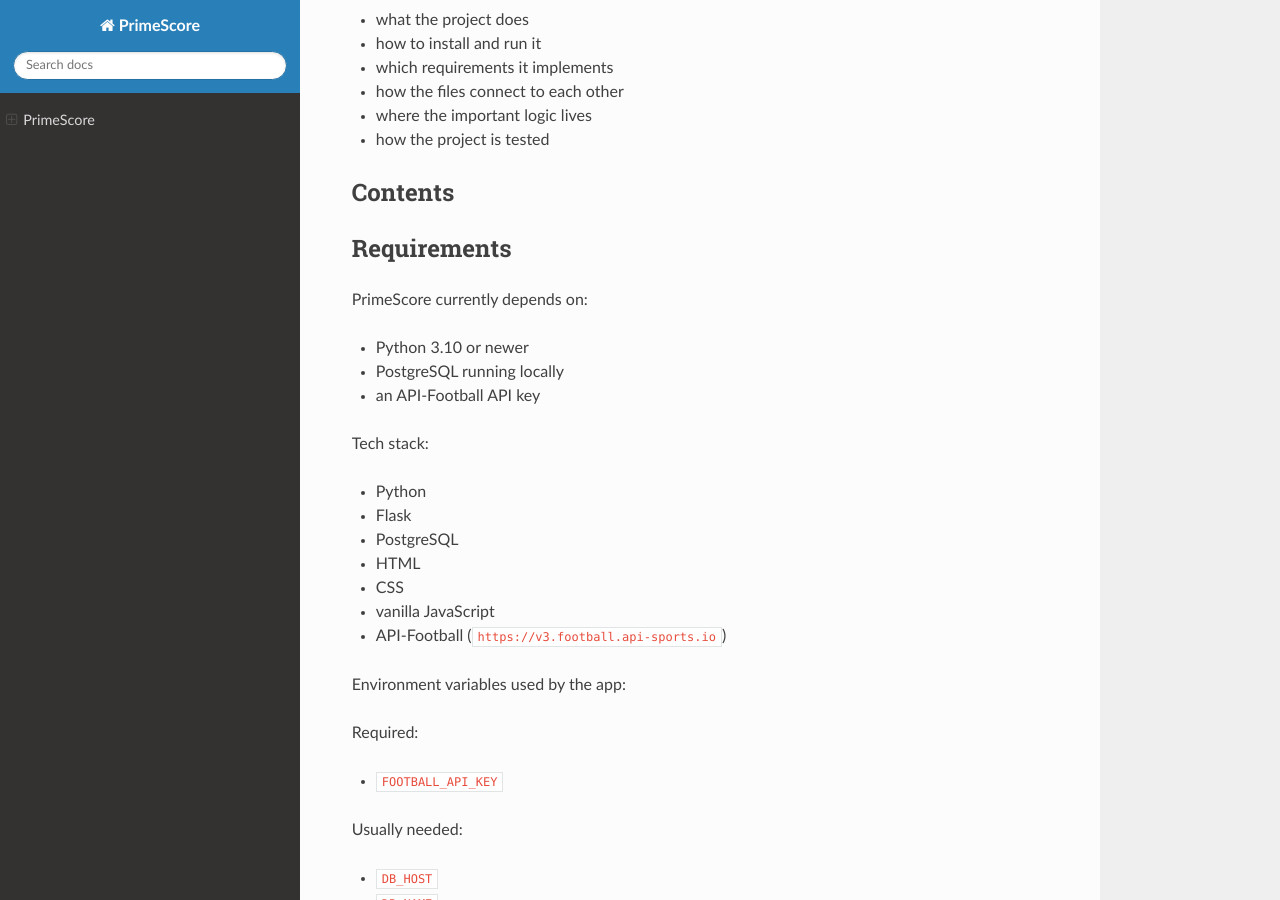
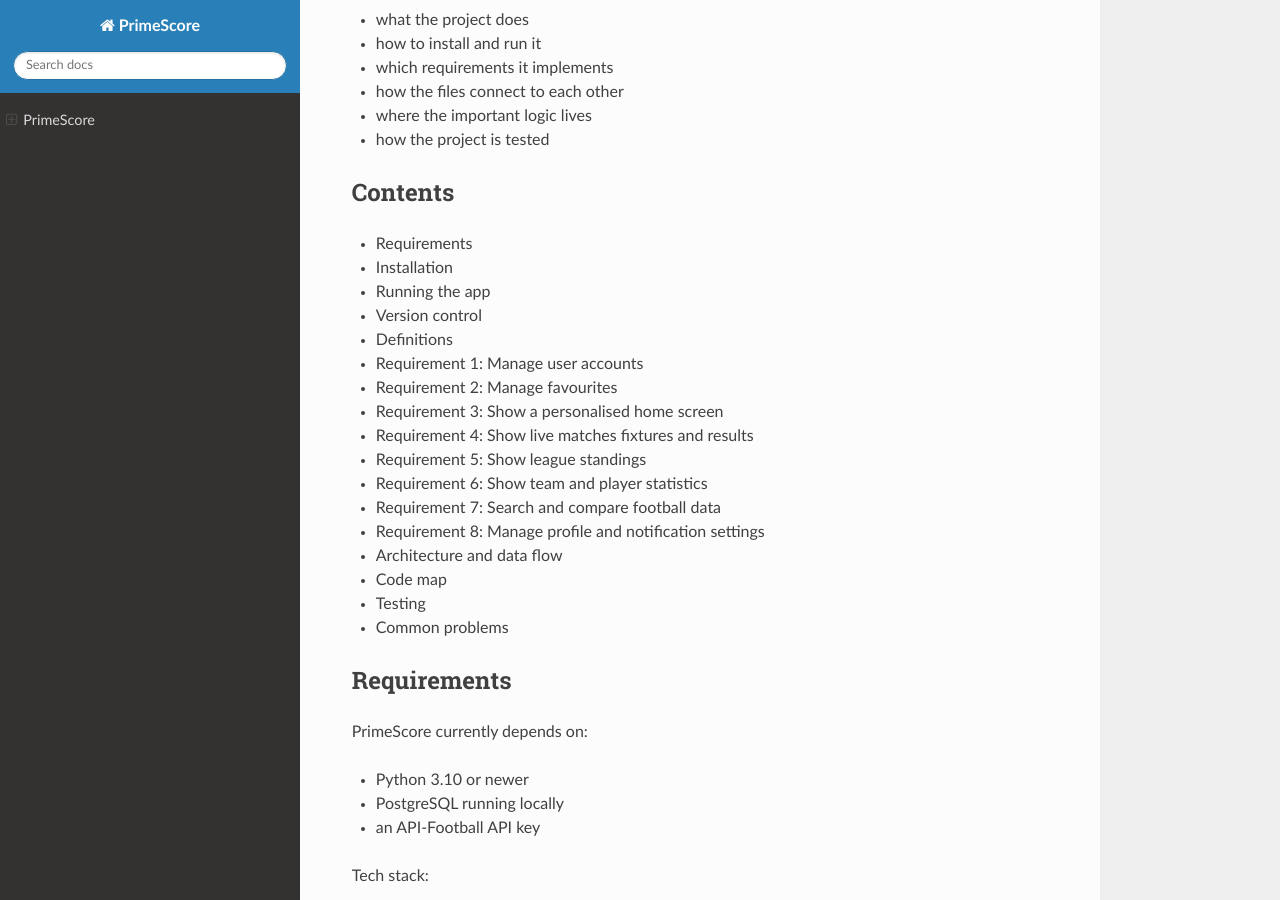
Before and after one commit to paharel411-creator/test-rtd, a Sphinx documentation site: the page built from rtd/Docs/docs/source/index.rst, in a window 1280 px wide and 900 px high, scrolled down 392 px. Built offline with Sphinx 7.4.7 and the Read the Docs theme 3.1.0, drawn with Linux system fonts in a browser that asks for light colours; some of the changed text lies outside the part shown.

Commit message:
Update index.rst

```diff
--- a/rtd/Docs/docs/source/index.rst
+++ b/rtd/Docs/docs/source/index.rst
@@ -17,10 +17,23 @@
 Contents
 --------
 
-.. contents::
-   :local:
-   :depth: 2
-
+* Requirements
+* Installation
+* Running the app
+* Version control
+* Definitions
+* Requirement 1: Manage user accounts
+* Requirement 2: Manage favourites
+* Requirement 3: Show a personalised home screen
+* Requirement 4: Show live matches fixtures and results
+* Requirement 5: Show league standings
+* Requirement 6: Show team and player statistics
+* Requirement 7: Search and compare football data
+* Requirement 8: Manage profile and notification settings
+* Architecture and data flow
+* Code map
+* Testing
+* Common problems
 
 Requirements
 ------------
@@ -68,7 +81,6 @@
 * user: ``postgres``
 * port: ``5432``
 
-
 Installation
 ------------
 
@@ -79,14 +91,12 @@
 
    cd C:\path\to\primescore
 
-
 2. Create a virtual environment
 ~~~~~~~~~~~~~~~~~~~~~~~~~~~~~~~
 
 .. code-block:: powershell
 
    py -m venv .venv
-
 
 3. Activate the virtual environment
 ~~~~~~~~~~~~~~~~~~~~~~~~~~~~~~~~~~~
@@ -95,14 +105,12 @@
 
    .\.venv\Scripts\Activate.ps1
 
-
 4. Install dependencies
 ~~~~~~~~~~~~~~~~~~~~~~~
 
 .. code-block:: powershell
 
    pip install -r requirements.txt
-
 
 5. Create the PostgreSQL database
 ~~~~~~~~~~~~~~~~~~~~~~~~~~~~~~~~~
@@ -111,14 +119,12 @@
 
    psql -U postgres -c "CREATE DATABASE primescore;"
 
-
 6. Load the schema
 ~~~~~~~~~~~~~~~~~~
 
 .. code-block:: powershell
 
    psql -U postgres -d primescore -f db\schema.sql
-
 
 7. Set environment variables for the current PowerShell session
 ~~~~~~~~~~~~~~~~~~~~~~~~~~~~~~~~~~~~~~~~~~~~~~~~~~~~~~~~~~~~~~~
@@ -131,7 +137,6 @@
    $env:DB_USER="postgres"
    $env:DB_PASSWORD="YOUR_POSTGRES_PASSWORD"
    $env:DB_PORT="5432"
-
 
 Running the app
 ---------------
@@ -152,7 +157,6 @@
 .. code-block:: python
 
    app.run(host="0.0.0.0", port=5000, debug=debug_mode)
-
 
 Version control
 ---------------
@@ -180,7 +184,6 @@
    git commit -m "Add favourites route tests and update matrix"
    git push origin feature/short-description
 
-
 Definitions
 -----------
 
@@ -195,24 +198,20 @@
 * optional display name
 * optional bio
 
-
 B. Favourite team
 ~~~~~~~~~~~~~~~~~
 
 A favourite team is a club selected by the user so the app can show team-focused fixtures, results, live matches, and comparisons.
-
 
 C. Favourite player
 ~~~~~~~~~~~~~~~~~~~
 
 A favourite player is a player selected by the user so the app can show player cards and player statistics on the home screen and in comparison tools.
 
-
 D. Favourite league
 ~~~~~~~~~~~~~~~~~~~
 
 A favourite league is a saved competition such as the Premier League, Serie A, or La Liga. Favourite leagues drive the league-table section and can also be cycled on the home page.
-
 
 E. Match
 ~~~~~~~~
@@ -222,7 +221,6 @@
 * live
 * not started
 * finished
-
 
 F. Statistics
 ~~~~~~~~~~~~~
@@ -236,7 +234,6 @@
 * draws
 * losses
 * clean sheets
-
 
 Requirement 1: Manage user accounts
 -----------------------------------
@@ -264,7 +261,6 @@
 * ``templates/pages/login_page.html``
 * ``static/js/auth_handlers.js``
 
-
 Requirement 2: Manage favourites
 --------------------------------
 
@@ -290,7 +286,6 @@
 * ``templates/pages/favourites_page.html``
 * ``static/js/favourites_handlers.js``
 
-
 Requirement 3: Show a personalised home screen
 ----------------------------------------------
 
@@ -313,7 +308,6 @@
 * ``routes/favourites_routes.py``
 * ``templates/pages/home_page.html``
 * ``static/js/home_page_handlers.js``
-
 
 Requirement 4: Show live matches fixtures and results
 -----------------------------------------------------
@@ -340,7 +334,6 @@
 * ``templates/pages/results_page.html``
 * ``static/js/match_page_handlers.js``
 
-
 Requirement 5: Show league standings
 ------------------------------------
 
@@ -362,7 +355,6 @@
 * ``services/football_api_client.py``
 * ``templates/pages/leagues_page.html``
 * ``static/js/league_search_handlers.js``
-
 
 Requirement 6: Show team and player statistics
 ----------------------------------------------
@@ -389,7 +381,6 @@
 * ``templates/pages/home_page.html``
 * ``templates/pages/compare_page.html``
 * ``static/js/comparison_handlers.js``
-
 
 Requirement 7: Search and compare football data
 -----------------------------------------------
@@ -418,7 +409,6 @@
 * ``static/js/comparison_handlers.js``
 * ``static/js/league_search_handlers.js``
 
-
 Requirement 8: Manage profile and notification settings
 -------------------------------------------------------
 
@@ -444,7 +434,6 @@
 * ``templates/pages/settings_page.html``
 * ``static/js/profile_handlers.js``
 * ``static/js/notification_handlers.js``
-
 
 Architecture and data flow
 --------------------------
@@ -506,7 +495,6 @@
 
   * centralizes DB access through pooled connections and ``DBContext``
 
-
 Code map
 --------
 
@@ -523,7 +511,6 @@
 * serve the main dashboard shell
 * define basic HTTP error handlers
 
-
 Configuration - ``config.py``
 ~~~~~~~~~~~~~~~~~~~~~~~~~~~~~
 
@@ -533,7 +520,6 @@
 * store database config
 * store session/cookie config
 * store the active football API base URL, key, timeout, and season
-
 
 Database layer - ``db/connection.py``, ``db/schema.sql``
 ~~~~~~~~~~~~~~~~~~~~~~~~~~~~~~~~~~~~~~~~~~~~~~~~~~~~~~~~
@@ -552,7 +538,6 @@
 * stores favourites
 * stores notification settings
 
-
 Authentication - ``routes/authentication_routes.py``
 ~~~~~~~~~~~~~~~~~~~~~~~~~~~~~~~~~~~~~~~~~~~~~~~~~~~~
 
@@ -569,7 +554,6 @@
 
 * ``templates/pages/login_page.html``
 * ``static/js/auth_handlers.js``
-
 
 Home and favourites - ``routes/favourites_routes.py``
 ~~~~~~~~~~~~~~~~~~~~~~~~~~~~~~~~~~~~~~~~~~~~~~~~~~~~~
@@ -591,7 +575,6 @@
 * ``static/js/home_page_handlers.js``
 * ``static/js/favourites_handlers.js``
 
-
 Match data - ``routes/match_routes.py``
 ~~~~~~~~~~~~~~~~~~~~~~~~~~~~~~~~~~~~~~~
 
@@ -609,7 +592,6 @@
 * ``templates/pages/fixtures_page.html``
 * ``templates/pages/results_page.html``
 * ``static/js/match_page_handlers.js``
-
 
 Standings and statistics - ``routes/statistics_routes.py``
 ~~~~~~~~~~~~~~~~~~~~~~~~~~~~~~~~~~~~~~~~~~~~~~~~~~~~~~~~~~
@@ -631,7 +613,6 @@
 * ``static/js/comparison_handlers.js``
 * ``static/js/league_search_handlers.js``
 
-
 Search and resolution - ``routes/lookup_routes.py``
 ~~~~~~~~~~~~~~~~~~~~~~~~~~~~~~~~~~~~~~~~~~~~~~~~~~~
 
@@ -648,7 +629,6 @@
 Why it matters:
 
 * this file is one of the most important pieces in the app because many UI features depend on turning free text into IDs safely
-
 
 Profile and notifications - ``routes/profile_routes.py``, ``routes/notification_routes.py``
 ~~~~~~~~~~~~~~~~~~~~~~~~~~~~~~~~~~~~~~~~~~~~~~~~~~~~~~~~~~~~~~~~~~~~~~~~~~~~~~~~~~~~~~~~~~
@@ -671,7 +651,6 @@
 * ``static/js/profile_handlers.js``
 * ``static/js/notification_handlers.js``
 
-
 External football API integration - ``services/football_api_client.py``
 ~~~~~~~~~~~~~~~~~~~~~~~~~~~~~~~~~~~~~~~~~~~~~~~~~~~~~~~~~~~~~~~~~~~~~~~
 
@@ -692,7 +671,6 @@
 * this is the main boundary between PrimeScore and the external football API
 * many routes stay simpler because this file centralizes common API behaviour
 
-
 Layout and page shell - ``templates/base_layout.html``, ``templates/dashboard_page.html``
 ~~~~~~~~~~~~~~~~~~~~~~~~~~~~~~~~~~~~~~~~~~~~~~~~~~~~~~~~~~~~~~~~~~~~~~~~~~~~~~~~~~~~~~~~
 
@@ -706,7 +684,6 @@
 * includes all page sections into one shell
 * login, home, live, fixtures, results, leagues, compare, favourites, settings, and profile are all mounted here
 
-
 Shared partials - ``templates/partials/``
 ~~~~~~~~~~~~~~~~~~~~~~~~~~~~~~~~~~~~~~~~~
 
@@ -718,7 +695,6 @@
 * ``app_scripts.html``
 
 These partials keep shared UI structure out of individual page fragments.
-
 
 Page sections - ``templates/pages/``
 ~~~~~~~~~~~~~~~~~~~~~~~~~~~~~~~~~~~~
@@ -737,7 +713,6 @@
 * ``profile_page.html``
 
 Each file represents a feature area rendered inside the main dashboard layout.
-
 
 Frontend scripts - ``static/js/``
 ~~~~~~~~~~~~~~~~~~~~~~~~~~~~~~~~~
@@ -796,6 +771,10 @@
 
   * starts the client-side app
 
+Testing
+-------
+
+Manual testing was carried out for the main user flows.
 
 Common problems
 ---------------
@@ -805,7 +784,6 @@
 
 PostgreSQL command-line tools are not in your PATH.
 
-
 PowerShell does not accept ``export``
 ~~~~~~~~~~~~~~~~~~~~~~~~~~~~~~~~~~~~
 
@@ -814,7 +792,6 @@
 .. code-block:: powershell
 
    $env:FOOTBALL_API_KEY="YOUR_KEY"
-
 
 The app starts but football data is missing
 ~~~~~~~~~~~~~~~~~~~~~~~~~~~~~~~~~~~~~~~~~~~
@@ -826,7 +803,6 @@
 * the free API plan has not rate-limited you
 * the daily request quota has not been exhausted
 
-
 The app opens but the browser shows stale UI behaviour
 ~~~~~~~~~~~~~~~~~~~~~~~~~~~~~~~~~~~~~~~~~~~~~~~~~~~~~~
 
@@ -836,12 +812,10 @@
 
    Ctrl + F5
 
-
 Fixtures or current-season data look empty
 ~~~~~~~~~~~~~~~~~~~~~~~~~~~~~~~~~~~~~~~~~~
 
 This can be caused by API-Football plan limits rather than by local code errors. Some routes depend on the seasons and query types allowed by the current plan.
-
 
 Note
 ----
```
